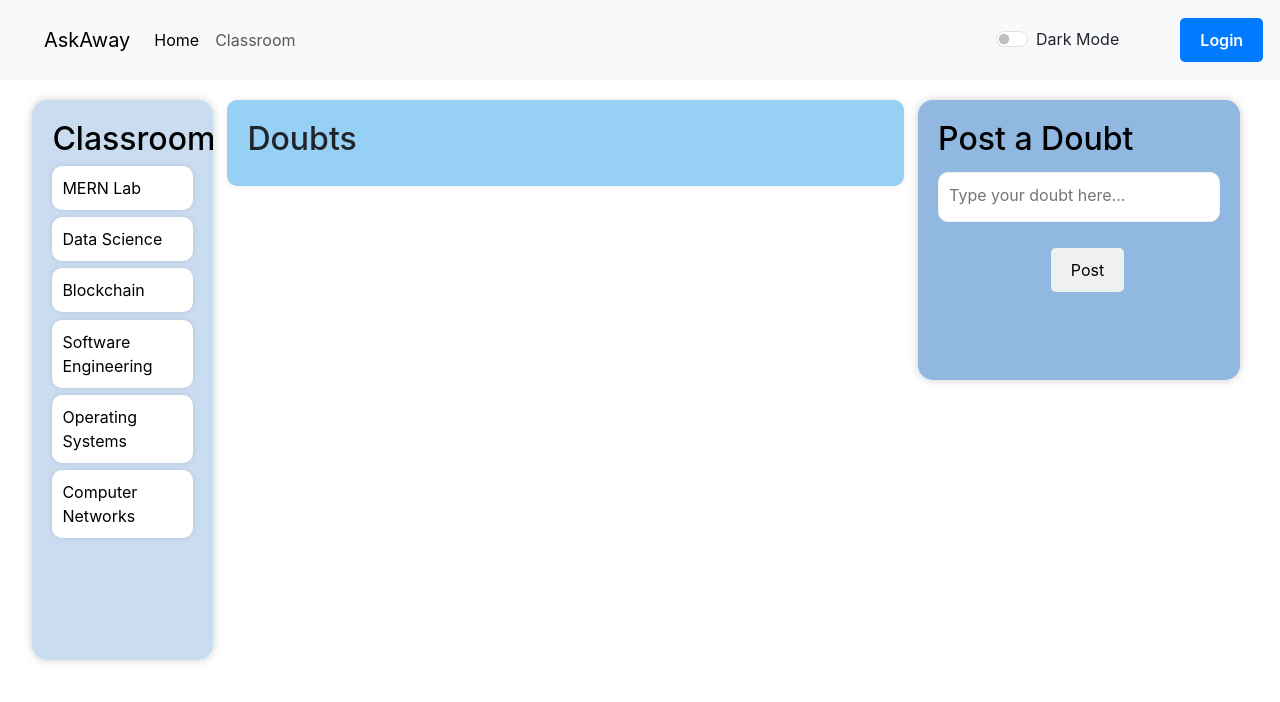
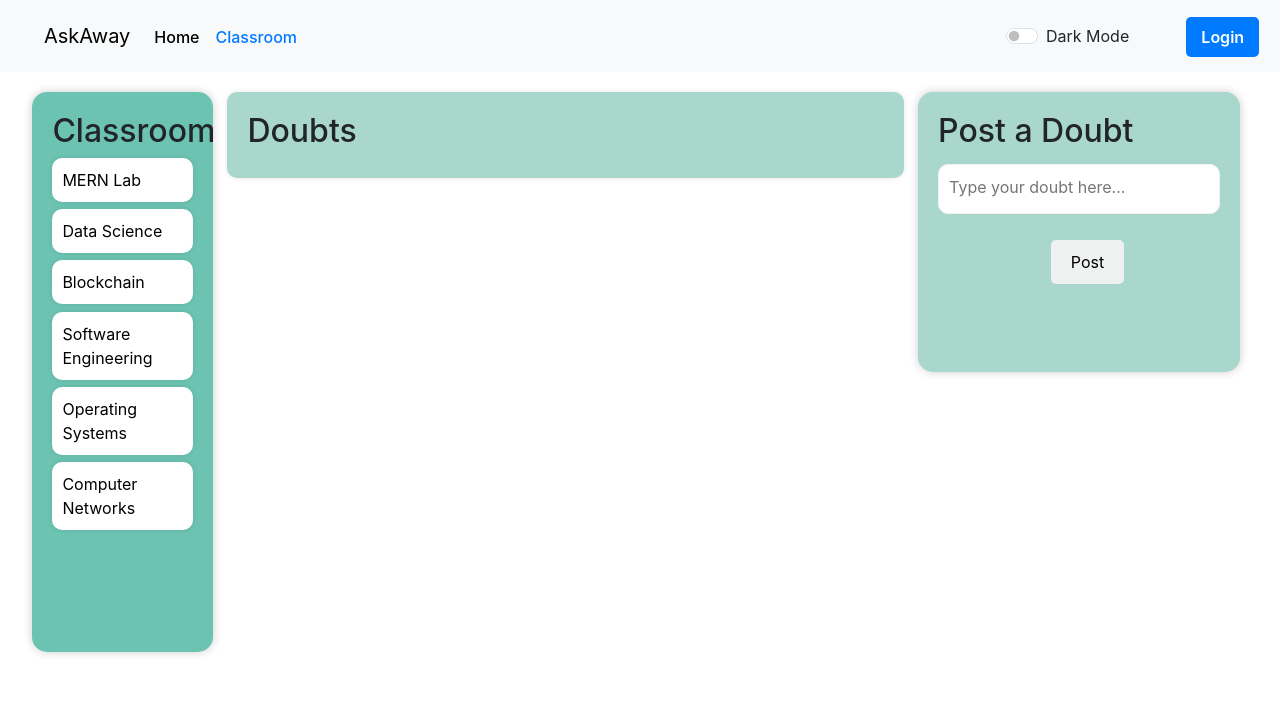
Before and after one commit to UJJAWAL-01/AskAway, a React (Create React App) app: page / in a window 1280 px wide. Shown: the top 702 px of the page. Built offline with nearby package versions, Linux system fonts and the light colour scheme.

Commit message:
new changes

```diff
--- a/src/components/homepage/Homepage.js
+++ b/src/components/homepage/Homepage.js
@@ -12,7 +12,6 @@ function HomePage() {
     "Software Engineering",
     "Operating Systems",
     "Computer Networks",
-
   ]);
 
   const [doubts, setDoubts] = useState([]);
--- a/src/components/homepage/homepage.css
+++ b/src/components/homepage/homepage.css
@@ -8,7 +8,7 @@
 }
 
 .classrooms {
-  background-color: #cadcef;
+  background-color: #6CC3B1;
   border-radius: 15px;
   padding: 20px;
   box-shadow: 0px 0px 10px rgba(0, 0, 0, 0.2);
@@ -19,7 +19,7 @@
   margin-bottom: 5%;
   max-height: 100%; /* Set a maximum height for the container */
   overflow-y: auto; /* Add a vertical scrollbar when the content exceeds the height */
-  color: black;
+  /* color: black; */
 
 }
 
@@ -65,12 +65,13 @@
   flex: 2;
   padding: 20px;
   margin-right: 20px;
-  background-color: #90b8e1;
+  background-color: #A9D7CB;
   width: 100%; /* Use 100% width for mobile devices */
   height: 50%;
   border-radius: 15px;
   box-shadow: 0px 0px 10px rgba(0, 0, 0, 0.2);
-  color: black;
+  /* color: black; */
+  outline: none;
 }
 
 .forum {
@@ -80,7 +81,7 @@
 .doubt-container {
   margin-bottom: 20px;
   padding: 20px;
-  background-color: #96d0f4;
+  background-color: #A9D7CB;
   border-radius: 10px;
   box-shadow: 0px 0px 5px rgba(0, 0, 0, 0.1);
   margin-left: 2%;
@@ -106,6 +107,7 @@ textarea {
   margin-top: 2%;
   color: black;
   border: 0.5px solid #f3f3f3;
+  outline: none;
 }
 
 button {
--- a/src/components/login/Login.js
+++ b/src/components/login/Login.js
@@ -26,21 +26,21 @@ function Login() {
       <h1>Login</h1>
       <div className="loginForm">
         <form>
-          <div class="form-group">
+          <div className="form-group">
             <label for="exampleInputEmail1">Email Id</label>
             <input
               type="email"
-              class="form-control"
+              className="form-control"
               id="exampleInputEmail"
               aria-describedby="emailHelp"
               placeholder="Enter email"
               onChange={(e) => setEmail(e.target.value)}
             />
-            <small id="emailHelp" class="form-text text-muted">
+            <small id="emailHelp" className="form-text text-muted">
               We'll never share your email with anyone else.
             </small>
           </div>
-          <div class="form-group">
+          <div className="form-group">
             <label for="exampleInputPassword1">Password</label>
             <input
               type="password"
@@ -53,11 +53,11 @@ function Login() {
         </form>
       </div>
       <div className="buttons-group">
-        <button type="submit" class="btn btn-primary">
+        <button type="submit" className="btn btn-primary">
           Submit
         </button>
         <Link to="/register">
-          <button type="submit" class="btn btn-primary">
+          <button type="submit" className="btn btn-primary">
             Register
           </button>
         </Link>
--- a/src/components/navbar/navbar.css
+++ b/src/components/navbar/navbar.css
@@ -1,25 +1,50 @@
 /* navbar.css */
+
 .my-button {
-    background-color: #007bff; /* Example background color */
-    color: #fff; /* Text color */
+  background-color: #007bff;
+  color: #fff;
   border: none;
-    /* padding: 10px 15px; */
+  padding: 8px 15px; /* Adjusted padding */
   border-radius: 5px;
   cursor: pointer;
   font-size: 16px;
   font-weight: 600;
-
+  transition: background-color 0.3s ease;
+  margin-right: 10px; /* Added margin for spacing */
 }
 
 .my-button:hover {
-    background-color: #0056b3; /* Hover color */
+  background-color: #0056b3;
 }
 
 .my-button:active {
-    background-color: #0056b3; /* Active color */
+  background-color: #0056b3;
 }
 
-  .container-fluid{
-    width: 95%;
-    /* border: 2px solid red; */
+.container-fluid {
+  max-width: 95%;
+  margin: 0 auto;
 }
+
+.navbar-collapse {
+  margin-top: 2px;
+}
+
+.navbar-nav .nav-link {
+  color: #007bff;
+  font-weight: 500;
+  transition: color 0.3s ease;
+}
+
+.navbar-nav .nav-link:hover {
+  color: #0056b3; /* Changed hover color */
+}
+
+.navbar {
+  padding: 5px 0;
+}
+
+.navbar-brand,
+.navbar-nav .nav-link {
+  line-height: 1;
+}
```
Also changed, not shown: 1 other file (tests, documents, lock files or other folders). Lines whose indentation alone changed are shown as unchanged.
